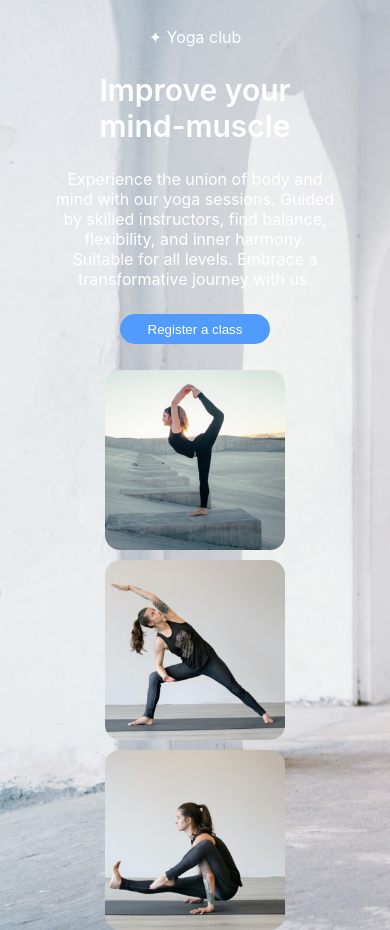
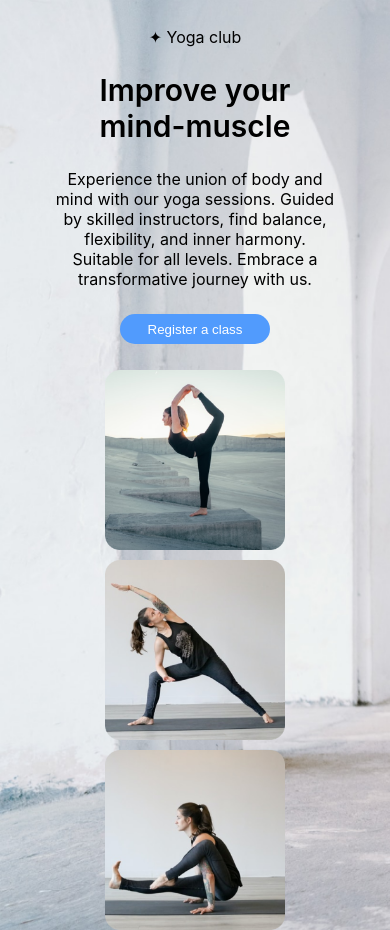
Before and after one commit to ASHINAY/yoga-club, a React (Create React App) app: page / in a window 390 px wide. Built offline with nearby package versions, Linux system fonts and the light colour scheme.

Commit message:
Change the text color in responsive view

```diff
--- a/src/HomePage/HomePage.css
+++ b/src/HomePage/HomePage.css
@@ -77,17 +77,20 @@
     justify-content: center;
     border-radius: 0;
     background: none;
-     gap:25px;
-
+    gap: 25px;
   }
-  .register-button{
-
-    padding:8px 0;
+  .register-button {
+    padding: 8px 0;
+  }
+  .left-container span:nth-child(1) {
+    color: black;
   }
   .left-container span:nth-child(2) {
     text-align: center;
+    color: black;
   }
   .left-container span:nth-child(3) {
     text-align: center;
+    color: black;
   }
 }
```
